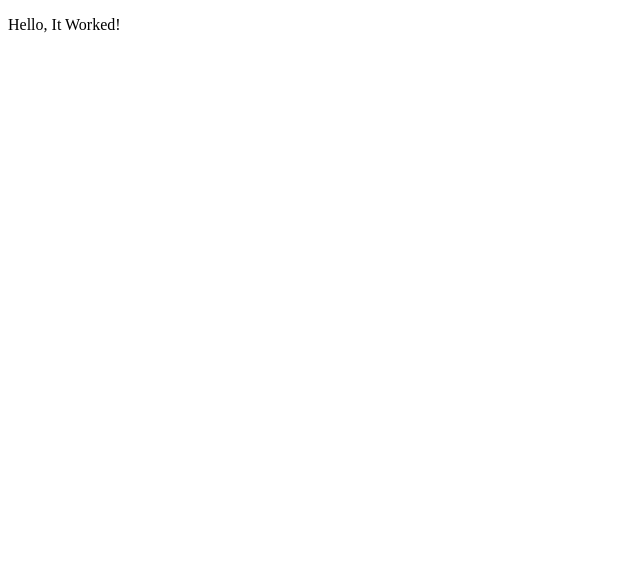
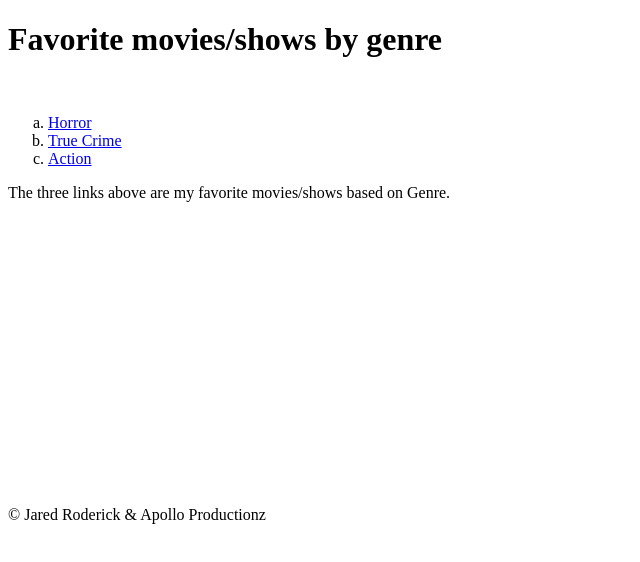
Before and after one commit to JRoderick2010/JRoderick2010.github.io, a plain HTML site: page index.html in a window 1280 px wide. Shown: the whole page, without its empty margins (0-640 px from the left). Drawn offline with Linux system fonts and the light colour scheme.

Commit message:
Created Front Webpage and Finished First Hyperlink

```diff
--- a/index.html
+++ b/index.html
@@ -6,9 +6,45 @@
     <title>repl.it</title>
     <link href="style.css" rel="stylesheet" type="text/css" />
   </head>
-  <body>
+  <header>
+    <h1> Favorite movies/shows by genre </h1>
+  </header>
+  <br>
+  <nav>
+    <ol type="a">
+      <li><a href = "/Files/Pages/Horror.html"> Horror </a></li>
+      <li><a href = "/Files/Pages/True Crime.html"> True Crime </a></li>
+      <li><a href = "/Files/Pages/Action.html"> Action </a></li>
+    </ol>
+  </nav>
 
-    <p> Hello, It Worked!</p>
+
+
+  <main>
+    <p> The three links above are my favorite movies/shows based on Genre.</p>
+  </main>
+  <footer>
+    <br>
+    <br>
+    <br>
+    <br>
+    <br>
+    <br>
+    <br>
+    <br>
+    <br>
+    <br>
+    <br>
+    <br>
+    <br>
+    <br>
+    <br>
+    <br>
+     &copy; Jared Roderick &amp; Apollo Productionz
+
+
+
+
     <script src="script.js"></script>
-  </body>
+
 </html>
```
Also changed, not shown: Files/Pages/Horror.html (added, +24 -0 lines), Files/Pages/Action.html (added), Files/Pages/True Crime.html (added).
